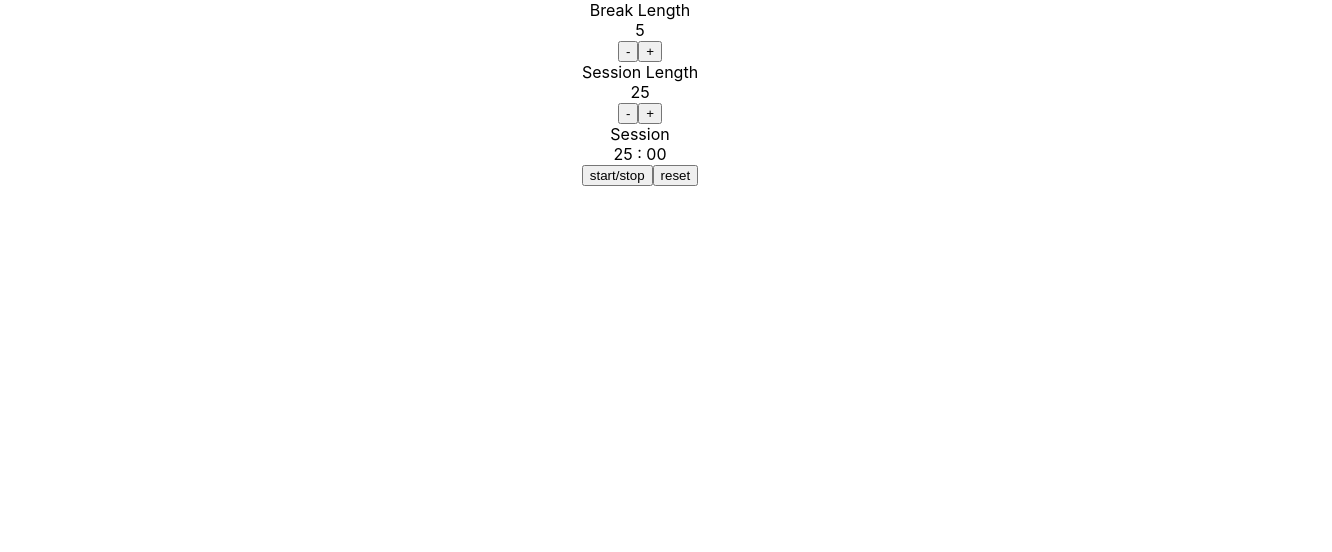
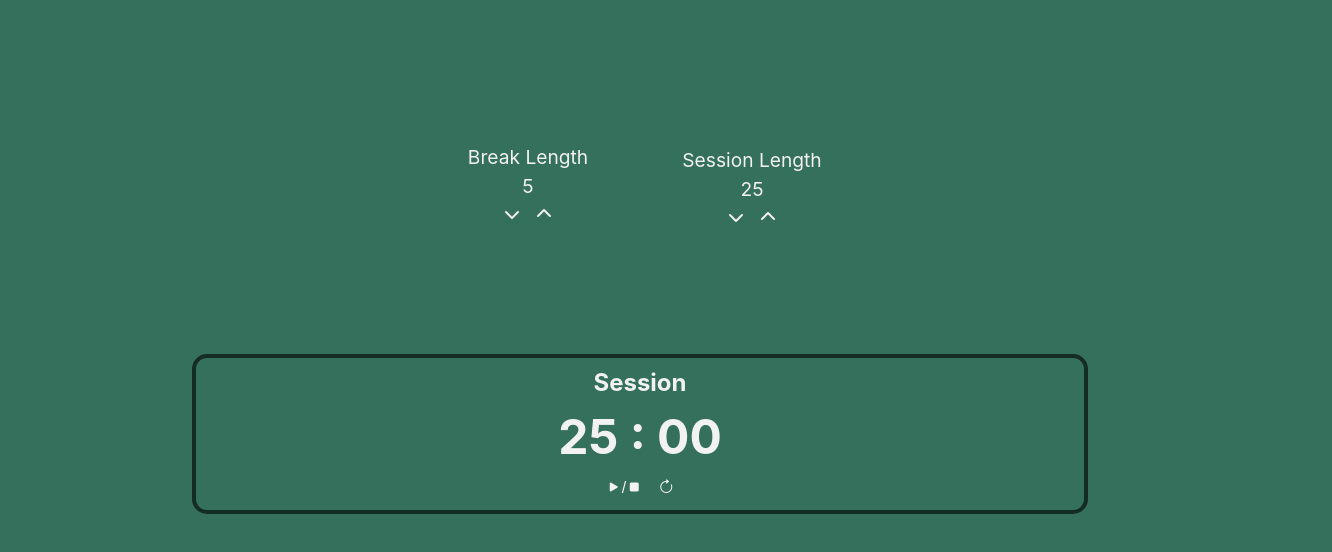
Before and after one commit to lucky7luc/25-5-clock, a React (Create React App) app: page / in a window 1280 px wide. Shown: the top 552 px of the page, 1332 px wide, since content can reach past the window. Built offline with nearby package versions, Linux system fonts and the light colour scheme.

Commit message:
fourth commit - updated unfinished timer & added styles

```diff
--- a/package.json
+++ b/package.json
@@ -3,10 +3,12 @@
   "version": "0.1.0",
   "private": true,
   "dependencies": {
+    "@fortawesome/fontawesome-free": "^6.0.0-beta3",
     "@reduxjs/toolkit": "^2.2.7",
     "@testing-library/jest-dom": "^5.17.0",
     "@testing-library/react": "^13.4.0",
     "@testing-library/user-event": "^13.5.0",
+    "bootstrap": "^5.3.3",
     "react": "^18.3.1",
     "react-dom": "^18.3.1",
     "react-redux": "^9.1.2",
--- a/public/index.html
+++ b/public/index.html
@@ -24,6 +24,8 @@
       work correctly both with client-side routing and a non-root public URL.
       Learn how to configure a non-root public URL by running `npm run build`.
     -->
+    <link href="https://cdn.jsdelivr.net/npm/bootstrap-icons@1.10.0/font/bootstrap-icons.css" rel="stylesheet">
+
     <title>25 + 5 Clock</title>
   </head>
   <body>
--- a/src/App.css
+++ b/src/App.css
@@ -1,38 +1,73 @@
-.App {
-  text-align: center;
+body{
+  background-color: rgb(53, 112, 92);
+  color: rgb(242, 242, 243);
 }
 
-.App-logo {
-  height: 40vmin;
-  pointer-events: none;
+.timer {
+  text-align: center;
+  border: solid 4px rgba(0, 0, 0, 0.604);
+  margin: 0 15vw;
+  padding: 10px;
+  border-radius: 15px;
 }
 
-@media (prefers-reduced-motion: no-preference) {
-  .App-logo {
-    animation: App-logo-spin infinite 20s linear;
-  }
+.break-session-length {
+  text-align: center;
+  margin: 50px;
+  padding: 10px;
+  border-radius: 5px;
 }
 
-.App-header {
-  background-color: #282c34;
-  min-height: 100vh;
-  display: flex;
-  flex-direction: column;
-  align-items: center;
-  justify-content: center;
-  font-size: calc(10px + 2vmin);
-  color: white;
+.break-container {
+  position: relative;
+  top: 5.3em;
+  right: 7em;
 }
 
-.App-link {
-  color: #61dafb;
+.session-container {
+  position: relative;
+  bottom: 4em;
+  left: 7em;
 }
 
-@keyframes App-logo-spin {
-  from {
-    transform: rotate(0deg);
-  }
-  to {
-    transform: rotate(360deg);
-  }
+#break-label {
+  font-size: 1.2rem;
 }
+
+#break-length{
+  padding: 5px;
+  font-size: 1.2rem;
+}
+
+#session-label {
+  font-size: 1.2rem;
+}
+
+#session-length{
+  padding: 5px;
+  font-size: 1.2rem;
+}
+
+#timer-label {
+  font-size: 1.5rem;
+  font-weight: bold;
+}
+
+#time-left {
+  font-size: 3rem;
+  padding: 10px;
+  font-weight: bold;
+}
+
+button {
+  cursor: pointer;
+  background-color:  rgb(53, 112, 92);
+  color: rgb(242, 242, 243);
+  border: none;
+  margin: 2px;
+  font-size: 1rem;
+}
+
+button:hover {
+  color: rgba(0, 0, 0, 0.569);
+}
--- a/src/App.js
+++ b/src/App.js
@@ -1,19 +1,23 @@
 import React, {Component} from 'react';
-//import Redux from 'redux';
 import {Provider, connect} from 'react-redux';
 import './App.css';
 import { configureStore } from '@reduxjs/toolkit';
+import 'bootstrap/dist/js/bootstrap.bundle.min.js';
+import '@fortawesome/fontawesome-free/css/all.min.css';
+
 
 // Redux
 const DEC_BREAK = "DEC_BREAK";
 const INC_BREAK = "INC_BREAK";
 const DEC_SESSION = "DEC_SESSION";
 const INC_SESSION = "INC_SESSION";
+const CHANGE_MODE = "CHANGE_MODE";
 const RESET = "RESET";
 
 const defaultState = {
   break: 5,
-  session: 25
+  session: 25,
+  sessionMode: true
 };
 
 const reducer = (state = defaultState, action) => {
@@ -38,6 +42,11 @@ const reducer = (state = defaultState, action) => {
             ...state,
             session: state.session + 1
         };
+      case CHANGE_MODE:
+        return {
+          ...state,
+          sessionMode: !state.sessionMode
+        };
       case RESET:
         return {
           ...defaultState
@@ -53,6 +62,7 @@ const decBreakAction = () => ({type: DEC_BREAK});
 const incBreakAction = () => ({type: INC_BREAK});
 const decSessionAction = () => ({type: DEC_SESSION});
 const incSessionAction = () => ({type: INC_SESSION});
+const changeModeAction = () => ({type: CHANGE_MODE});
 const resetAction = () => ({type: RESET});
 
 
@@ -65,20 +75,28 @@ class Break extends Component{
   }
 
   breakDecrement(){
+    if(this.props.break > 1){
     this.props.decBreakActionCall();
+    }
   }
 
   breakIncrement(){
+    if(this.props.break < 60){
     this.props.incBreakActionCall();
+    }
   }
 
   render(){
     return (
-      <div className="App">
+      <div className="break-session-length">
+        <div className="break-container">
        <span id="break-label">Break Length</span>
        <div id="break-length">{this.props.break}</div>
-        <button id="break-decrement" onClick={this.breakDecrement}>-</button>
-        <button id="break-increment" onClick={this.breakIncrement}>+</button>
+        <button id="break-decrement" onClick={this.breakDecrement}><i class="fas fa-chevron-down"></i>
+</button>
+        <button id="break-increment" onClick={this.breakIncrement}><i class="fas fa-chevron-up"></i>
+</button>
+        </div>
       </div>
     );
   }
@@ -92,20 +110,28 @@ class Session extends Component{
   }
 
   sessionDecrement(){
+    if(this.props.session > 1){
     this.props.decSessionActionCall();
+    }
   }
 
   sessionIncrement(){
+    if(this.props.session < 60){
     this.props.incSessionActionCall();
+    }
   }
 
   render(){
     return (
-      <div className="App">
+      <div className="break-session-length">
+        <div className="session-container">
        <span id="session-label">Session Length</span>
        <div id="session-length">{this.props.session}</div>
-       <button id="session-decrement" onClick={this.sessionDecrement}>-</button>
-       <button id="session-increment" onClick={this.sessionIncrement}>+</button>
+       <button id="session-decrement" onClick={this.sessionDecrement}><i class="fas fa-chevron-down"></i>
+</button>
+       <button id="session-increment" onClick={this.sessionIncrement}><i class="fas fa-chevron-up"></i>
+</button>
+       </div>
       </div>
     );
   }
@@ -115,12 +141,33 @@ class Timer extends Component{
   constructor(props){
     super(props);
     this.state = {
-      currentTime: '25 : 00',
+      currentTime: `${this.props.session} : 00`,
       timerStarted: false,
-      timerInterval: null
+      timerInterval: null,
+      mode: this.props.sessionMode ? "Session" : "Break",
     }
     this.reset = this.reset.bind(this);
     this.startOrStopTimer = this.startOrStopTimer.bind(this);
+    this.updateState = this.updateState.bind(this);
+    this.handleTimerEnd = this.handleTimerEnd.bind(this);
+  }
+
+  componentDidMount() {
+    this.unsubscribe = store.subscribe(this.updateState);
+  }
+
+  componentWillUnmount() {
+    this.unsubscribe();
+  }
+
+  updateState() {
+    const state = store.getState();
+    const mode = state.sessionMode ? "Session" : "Break";
+    const time = state.sessionMode ? state.session : state.break;
+    this.setState({
+      mode: mode,
+      currentTime: `${time} : 00`
+    });
   }
 
   reset(){
@@ -129,14 +176,38 @@ class Timer extends Component{
       clearInterval(this.state.timerInterval)
     }
     this.setState({
-      currentTime: '25 : 00',
       timerStarted: false,
-      timerInterval: null
+      timerInterval: null,
+      mode: "Session"
     });
   }
 
+  handleTimerEnd(){
+    //let alarm = new Audio('alarm.mp3');
+    //alarm.play();
+    console.log("helloo");
+
+    clearInterval(this.state.timerInterval);
+    this.setState({
+      timerStarted: false,
+      timerInterval: null,
+    });
+
+    if (this.props.sessionMode) {
+      this.props.changeModeActionCall();  // Wechsel zum Break-Modus
+      this.setState({
+        mode: "Break",
+        currentTime: `${this.props.break} : 00`,
+        timerStarted: false,
+      });
+      this.startOrStopTimer();  // Startet den Break-Timer
+    } else {
+      this.reset();  // Reset nach Beendigung des Breaks
+      this.startOrStopTimer();
+    }
+  }
+
   startOrStopTimer(){
-    let alarm = new Audio('alarm.mp3');
 
     if(!this.state.timerStarted){
       let startTime = new Date().getTime();
@@ -146,25 +217,20 @@ class Timer extends Component{
       const timerInterval = setInterval(() => {
         let timeLeft = endtime - new Date().getTime();
 
+        console.log(timeLeft);
+
         if(timeLeft > 0){
           let minutes = Math.floor(timeLeft / (1000 * 60));
           let seconds = Math.round((timeLeft / 1000) % 60);
-          seconds = ('0' + seconds).slice(-2);
-          let text = ('0' + minutes).slice(-2) + ' : ' + seconds;
+          let text = ('0' + minutes).slice(-2) + ' : ' + ('0' + seconds).slice(-2);
 
           this.setState({
-            currentTime: text
-          });
-        } else {
-          clearInterval(this.state.timerInterval);
-          alarm.play();
-          this.setState({
-            currentTime: '00 : 00',
-            timerStarted: false,
-            timerInterval: null
+            currentTime: text,
           });
         }
       }, 1000);
+
+      this.handleTimerEnd();
 
       this.setState({
         timerStarted: true,
@@ -177,15 +243,19 @@ class Timer extends Component{
         timerInterval: null
       });
     }
+
   }
 
   render(){
     return (
-      <div className="App">
-       <span id="timer-label">Session</span>
+      <div className="timer">
+       <span id="timer-label">{this.state.mode}</span>
        <div id="time-left">{this.state.currentTime}</div>
-       <button id="start_stop" onClick={this.startOrStopTimer}>start/stop</button>
-       <button id="reset" onClick={this.reset}>reset</button>
+       <button id="start_stop" onClick={this.startOrStopTimer}><i class="bi bi-play-fill"></i>
+/<i class="bi bi-stop-fill"></i>
+</button>
+       <button id="reset" onClick={this.reset}><i class="bi bi-arrow-clockwise"></i>
+</button>
       </div>
     );
   }
@@ -196,7 +266,8 @@ class Timer extends Component{
 const mapStateToProps = (state) => {
   return {
     break: state.break,
-    session: state.session
+    session: state.session,
+    sessionMode: state.sessionMode
   }
 }
 
@@ -206,6 +277,7 @@ const mapDispatchToProps = (dispatch) => {
     incBreakActionCall: function(){dispatch(incBreakAction())},
     decSessionActionCall: function(){dispatch(decSessionAction())},
     incSessionActionCall: function(){dispatch(incSessionAction())},
+    changeModeActionCall: function(){dispatch(changeModeAction())},
     resetActionCall: function(){dispatch(resetAction())}
     }
   }
```
Also changed, not shown: 1 other file (tests, documents, lock files or other folders).
